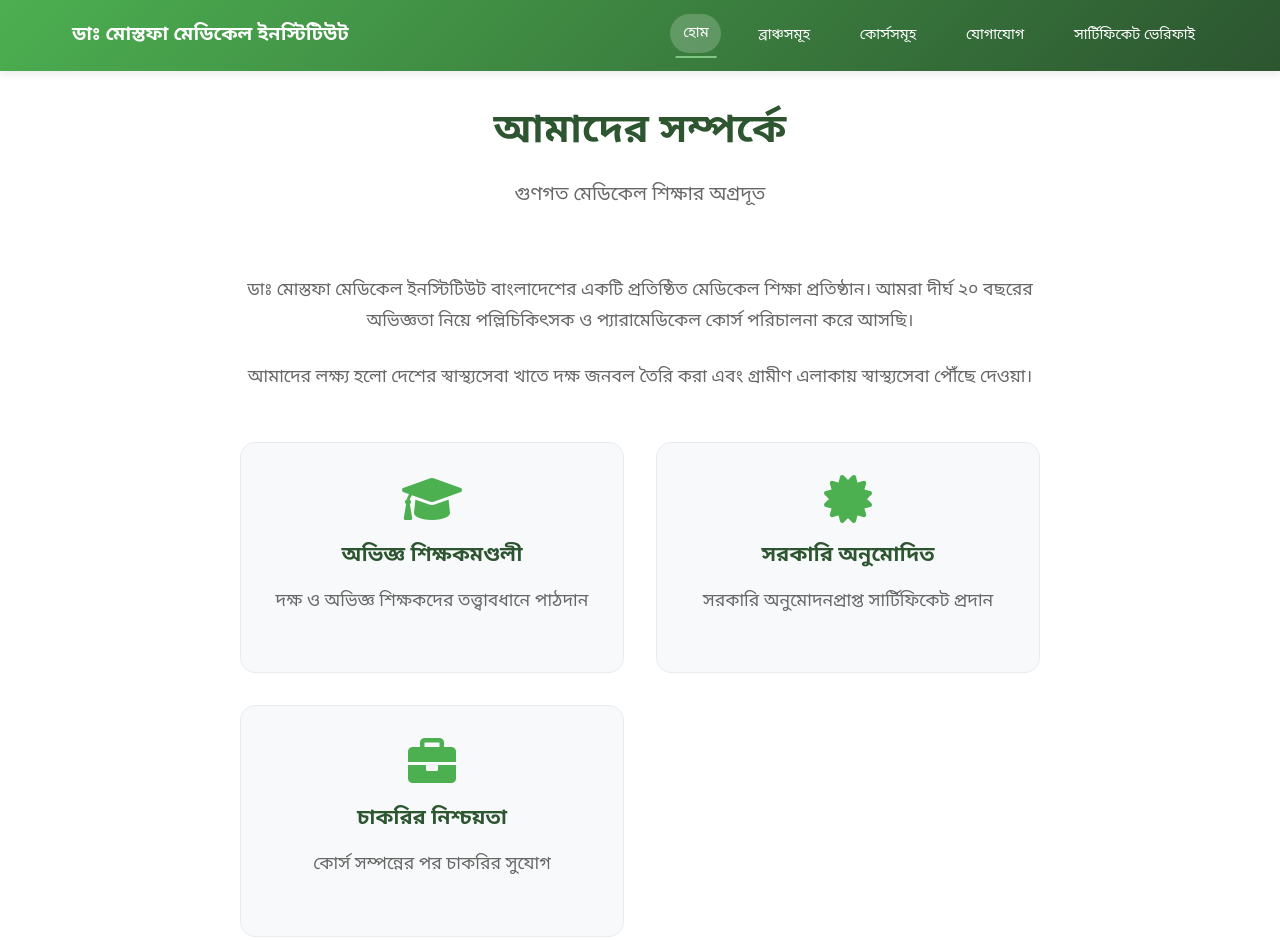
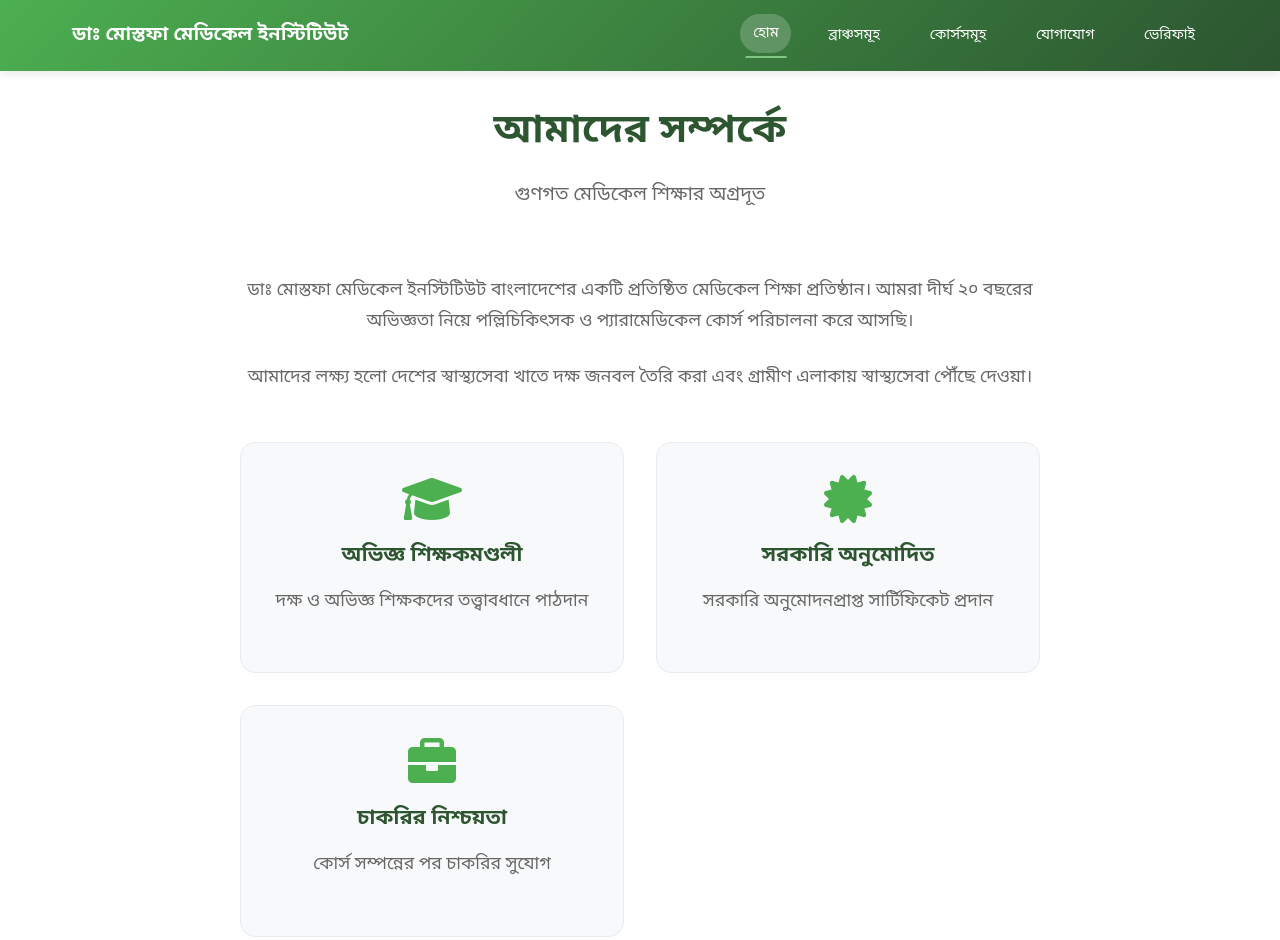
Before and after one commit to officialenayet/mm4, a plain HTML site: page index.html in a window 1280 px wide. Shown: the top 940 px of the page. Drawn offline with Linux system fonts and the light colour scheme.

Commit message:
Update index.html

```diff
--- a/index.html
+++ b/index.html
@@ -49,7 +49,7 @@
                 <a href="branches.html" class="nav-link">ব্রাঞ্চসমূহ</a>
                 <a href="courses.html" class="nav-link">কোর্সসমূহ</a>
                 <a href="contact.html" class="nav-link">যোগাযোগ</a>
-                <a href="v/verify.html" class="nav-link">সার্টিফিকেট ভেরিফাই</a>
+                <a href="v/verify.html" class="nav-link">ভেরিফাই</a>
             </div>
         </div>
     </nav>
```
